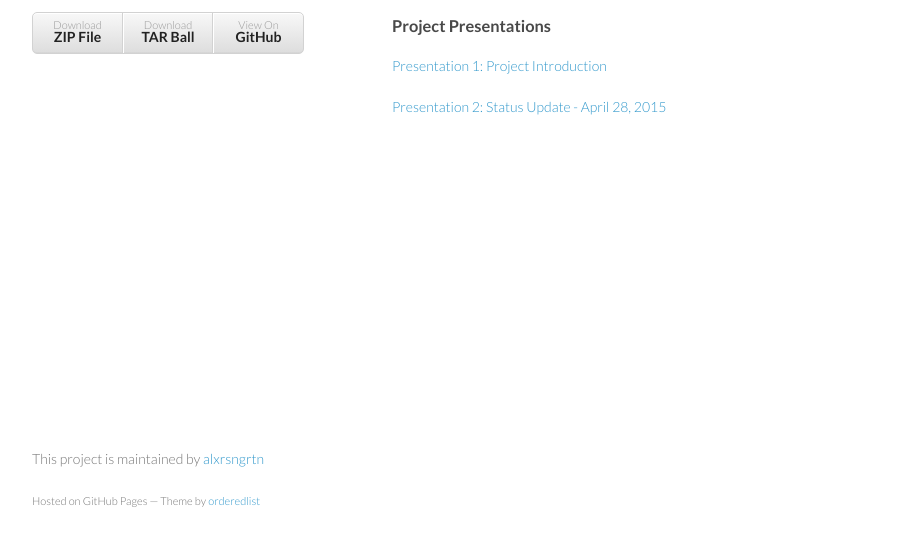
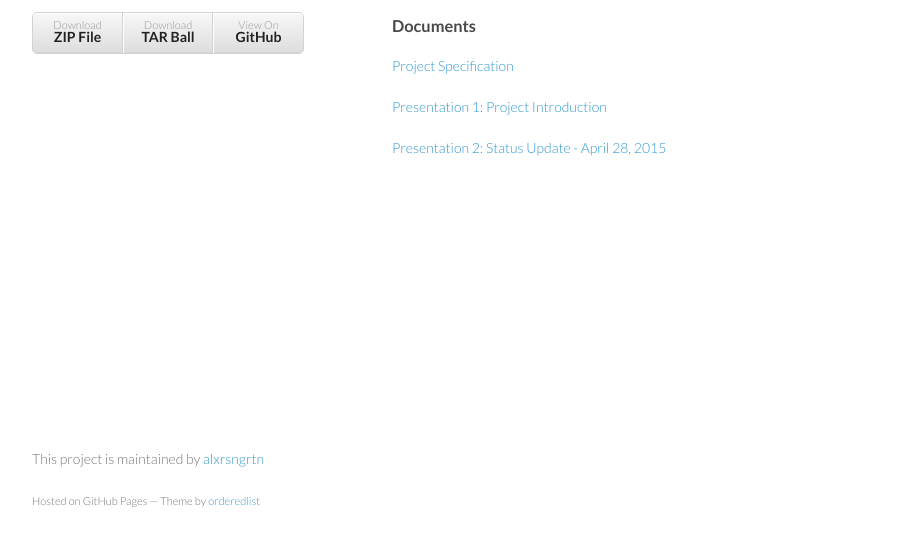
Before and after one commit to alxmrs/CSE-145-Software-Team, a plain HTML site: page index.html in a window 1280 px wide. Shown: the part 220-766 px from the top of the page, without its empty margins (178-1093 px from the left). Drawn offline with Linux system fonts and the light colour scheme.

Commit message:
Create gh-pages branch via GitHub

```diff
--- a/index.html
+++ b/index.html
@@ -39,7 +39,9 @@
 <p>Alex Rosengarten (<a href="https://github.com/alxrsngrtn" class="user-mention">@alxrsngrtn</a>), Alex Maragakis (<a href="https://github.com/amaragak" class="user-mention">@amaragak</a>)</p>
 
 <h3>
-<a id="project-presentations" class="anchor" href="#project-presentations" aria-hidden="true"><span class="octicon octicon-link"></span></a>Project Presentations</h3>
+<a id="documents" class="anchor" href="#documents" aria-hidden="true"><span class="octicon octicon-link"></span></a>Documents</h3>
+
+<p><a href="https://docs.google.com/document/d/18rkDnHYuk8Q5r2LS_IpbSi8UsDEyJ-miKwR03xnGWPg/edit?usp=sharing">Project Specification</a></p>
 
 <p><a href="https://docs.google.com/presentation/d/1cFr07XWALJbxCz49HjsJfyjwYcYwDgjqTW2WblCc-V4/edit?usp=sharing">Presentation 1: Project Introduction</a></p>
 
--- a/params.json
+++ b/params.json
@@ -1 +1 @@
-{"name":"Cse-145-software-team","tagline":"Epileptic Seizure Prediction System","body":"### About Project\r\nWe are UCSD students taking CSE 145, an embedded systems design class. We aim to build an epileptic seizure prediction system along with our [hardware team](https://github.com/mikeanthonywild/eeg-hardware/wiki).\r\n\r\n### Software Team\r\nAlex Rosengarten (@alxrsngrtn), Alex Maragakis (@amaragak)\r\n\r\n### Project Presentations\r\n[Presentation 1: Project Introduction](https://docs.google.com/presentation/d/1cFr07XWALJbxCz49HjsJfyjwYcYwDgjqTW2WblCc-V4/edit?usp=sharing)\r\n\r\n[Presentation 2: Status Update - April 28, 2015](https://docs.google.com/presentation/d/1zk7Bz7wjNZRfx68X1Ia6Ok4vOanPCfUz1wSG2Ns74Oo/edit?usp=sharing)\r\n","google":"","note":"Don't delete this file! It's used internally to help with page regeneration."}
+{"name":"Cse-145-software-team","tagline":"Epileptic Seizure Prediction System","body":"### About Project\r\nWe are UCSD students taking CSE 145, an embedded systems design class. We aim to build an epileptic seizure prediction system along with our [hardware team](https://github.com/mikeanthonywild/eeg-hardware/wiki).\r\n\r\n### Software Team\r\nAlex Rosengarten (@alxrsngrtn), Alex Maragakis (@amaragak)\r\n\r\n### Documents\r\n[Project Specification](https://docs.google.com/document/d/18rkDnHYuk8Q5r2LS_IpbSi8UsDEyJ-miKwR03xnGWPg/edit?usp=sharing)\r\n\r\n[Presentation 1: Project Introduction](https://docs.google.com/presentation/d/1cFr07XWALJbxCz49HjsJfyjwYcYwDgjqTW2WblCc-V4/edit?usp=sharing)\r\n\r\n[Presentation 2: Status Update - April 28, 2015](https://docs.google.com/presentation/d/1zk7Bz7wjNZRfx68X1Ia6Ok4vOanPCfUz1wSG2Ns74Oo/edit?usp=sharing)\r\n","google":"","note":"Don't delete this file! It's used internally to help with page regeneration."}
```
